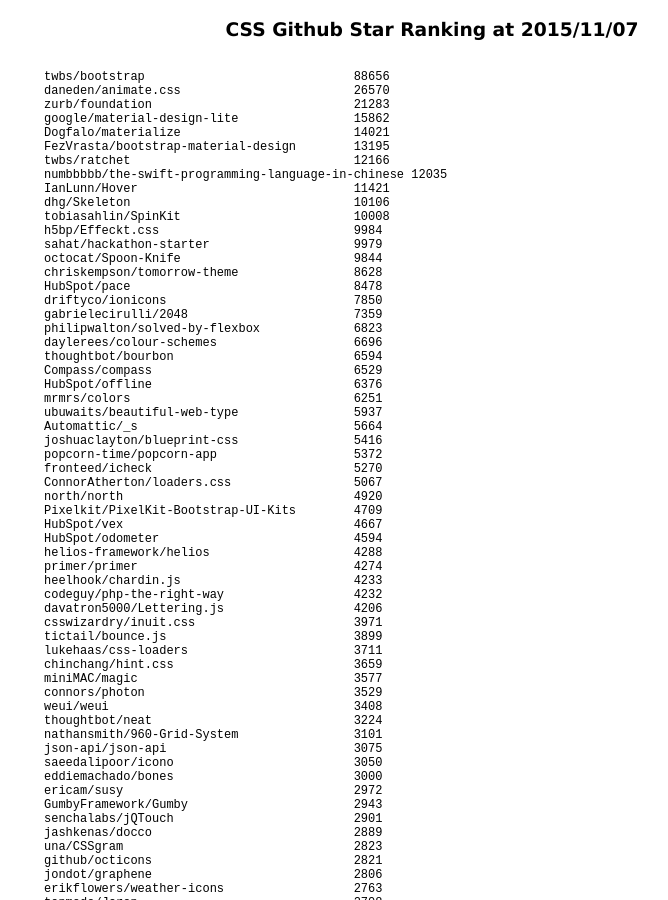
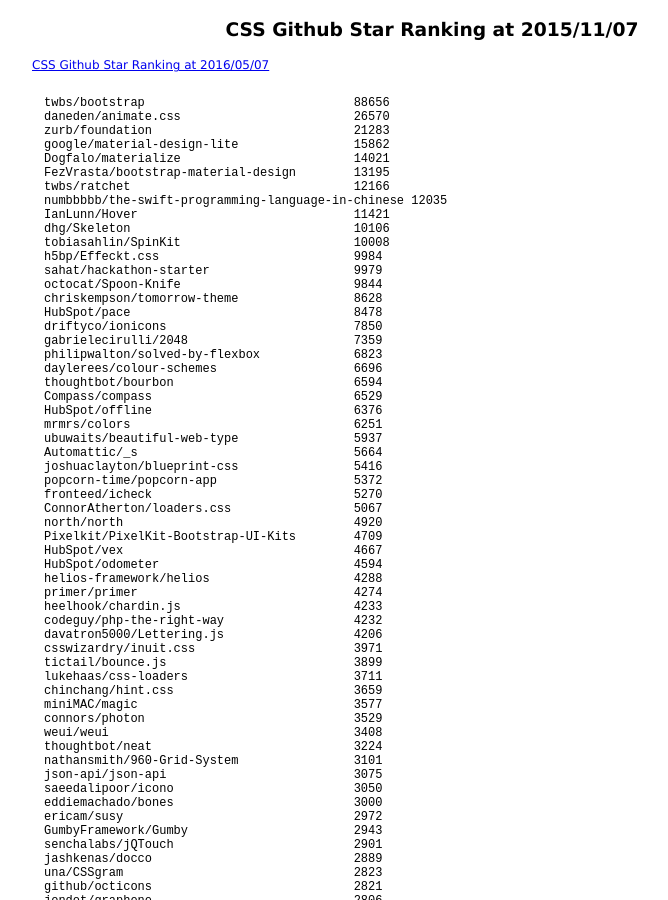
Before and after one commit to 38elements/38elements.github.com, a Jekyll site: the page built from _posts/2015-11-07-css-repository-github-star-ranking.md, in a window 1280 px wide and 900 px high. Shown: the whole window, without its empty margins (208-876 px from the left). Built offline with Jekyll 4.4.1, drawn with Linux system fonts in a browser that asks for light colours.

Commit message:
Update 2015-11-07-css-repository-github-star-ranking.md

```diff
--- a/_posts/2015-11-07-css-repository-github-star-ranking.md
+++ b/_posts/2015-11-07-css-repository-github-star-ranking.md
@@ -2,6 +2,7 @@
 layout: posts
 title: CSS Github Star Ranking at 2015/11/07
 ---
+[CSS Github Star Ranking at 2016/05/07](/2016/05/10css-repository-github-star-ranking.html)
 <pre style="background-color: white;border: none;">
 twbs/bootstrap                             88656
 daneden/animate.css                        26570
```
